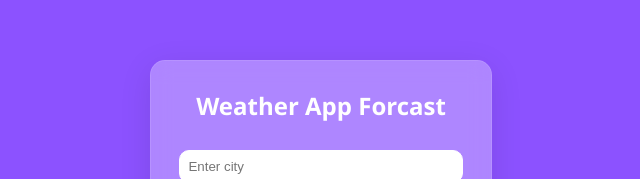
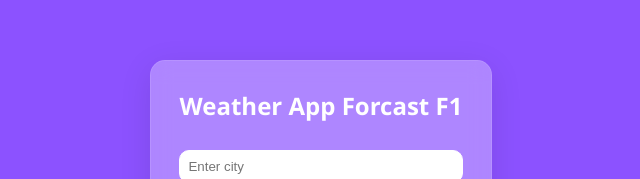
Before and after one commit to drxrahul/Weather-Forecast, a plain HTML site: page index.html in a window 1280 px wide. Shown: the part 215-394 px from the top of the page, without its empty margins (319-959 px from the left). Drawn offline with Linux system fonts and the light colour scheme.

Commit message:
first commit 2

```diff
--- a/index.html
+++ b/index.html
@@ -8,7 +8,7 @@
 </head>
 <body>
     <div id="weather-container">
-        <h2>Weather App Forcast</h2>
+        <h2>Weather App Forcast F1</h2>
         <input type="text" id="city" placeholder="Enter city">
         <button onclick="getWeather()">Search</button>
 
```
